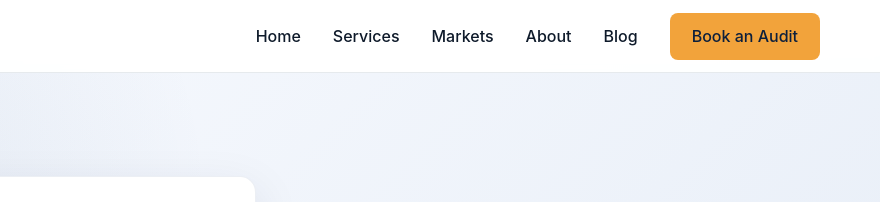
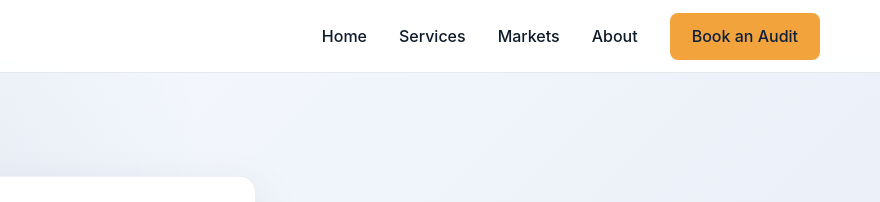
Before and after one commit to Lauraxligeza/ligeza-linguistics, a plain HTML site: page contact/index.html in a window 1280 px wide. Shown: the top 202 px of the page, 400-1280 px from the left. Drawn offline with Linux system fonts and the light colour scheme.

Commit message:
Update index.html

```diff
--- a/contact/index.html
+++ b/contact/index.html
@@ -22,7 +22,6 @@
         <a href="../services/index.html">Services</a>
         <a href="../markets/index.html">Markets</a>
         <a href="../about/index.html">About</a>
-        <a href="../blog/index.html">Blog</a>
         <a href="#contact" class="btn-nav">Book an Audit</a>
       </nav>
       <button class="hamburger" aria-label="open menu" aria-expanded="false">
```
